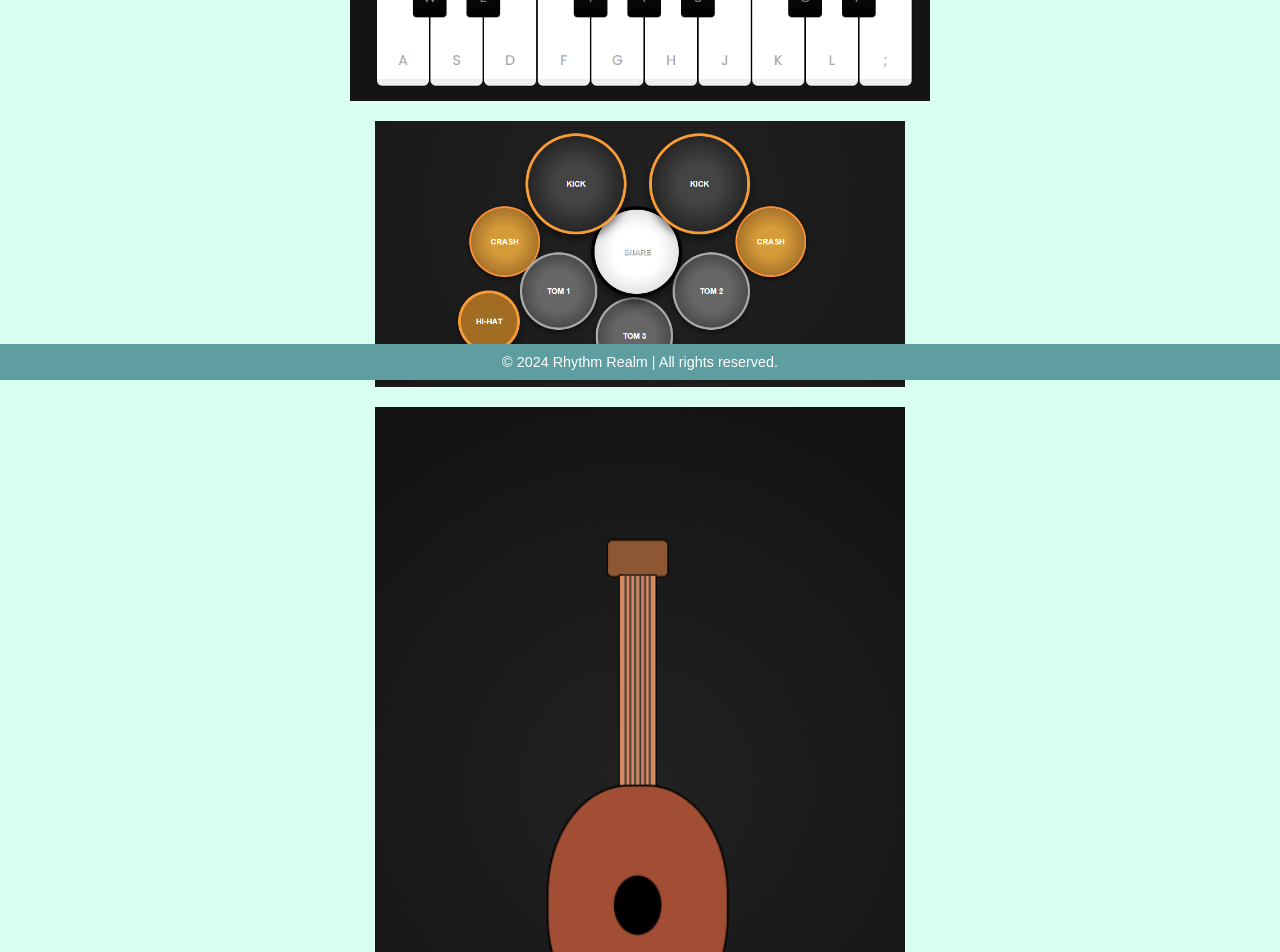
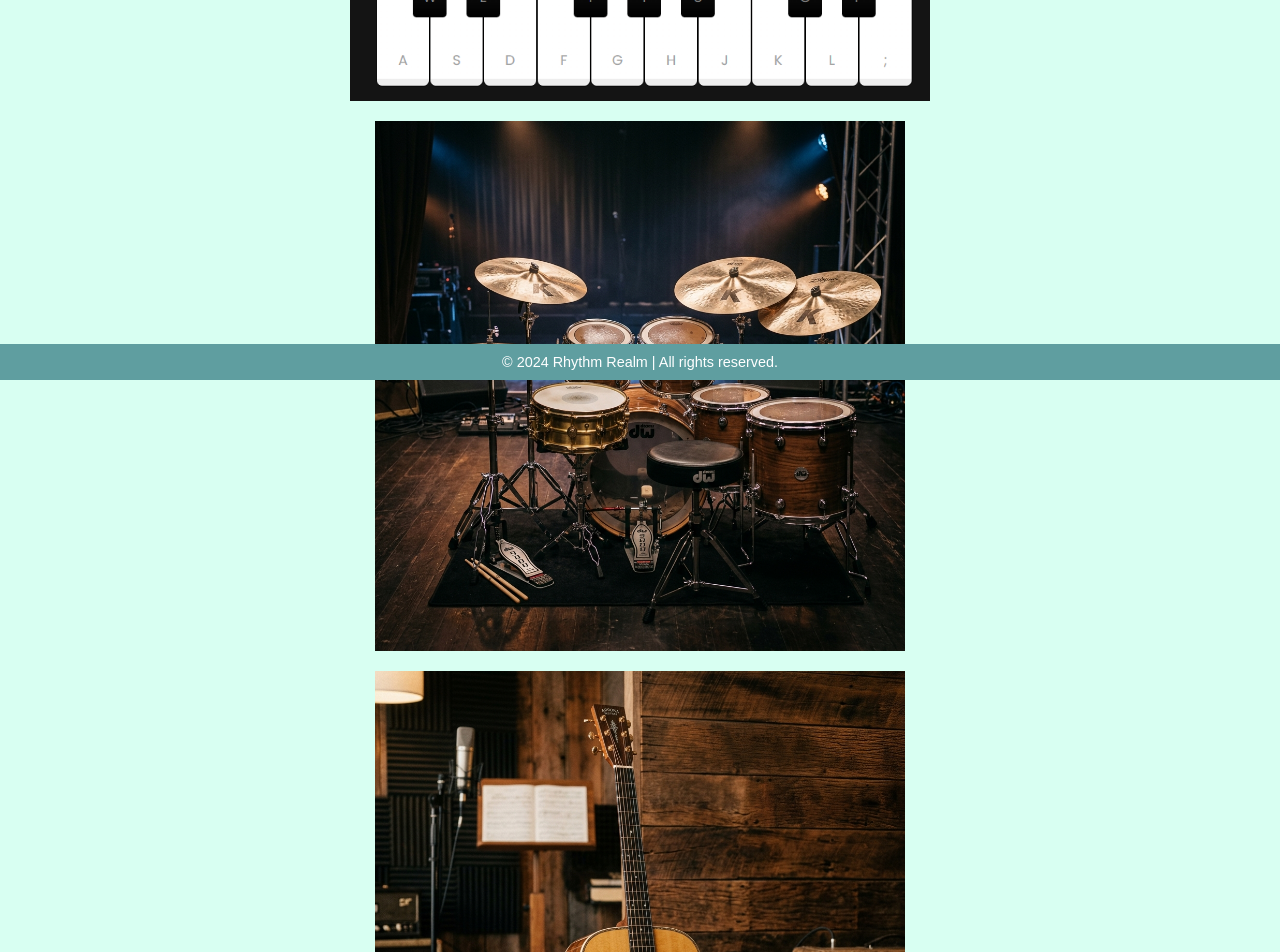
Before and after one commit to Abz-Kaz/Online-Instruments-main, a React (Vite) app: page / in a window 1280 px wide. Shown: the part 420-1372 px from the top of the page. Built offline with nearby package versions, Linux system fonts and the light colour scheme.

Commit message:
Update App.tsx

```diff
--- a/src/App.tsx
+++ b/src/App.tsx
@@ -42,8 +42,8 @@ const routeMap: Record<string, Page> = {
 
 const instrumentCards = [
   { title: 'Piano', image: '/img/Piano.png', page: 'piano' as Page, className: 'image-container' },
-  { title: 'Drums', image: '/img/Drums.png', page: 'drums' as Page, className: 'Drums-container' },
-  { title: 'Guitar', image: '/img/Guitar.png', page: 'guitar' as Page, className: 'Guitar-container' },
+  { title: 'Drums', image: '/img/Drums.jpg', page: 'drums' as Page, className: 'Drums-container' },
+  { title: 'Guitar', image: '/img/Guitar.jpg', page: 'guitar' as Page, className: 'Guitar-container' },
   { title: 'Harmonica', image: '/img/harmonica.jpg', page: 'harmonica' as Page, className: 'Harmonica-container' },
 ];
 
```
